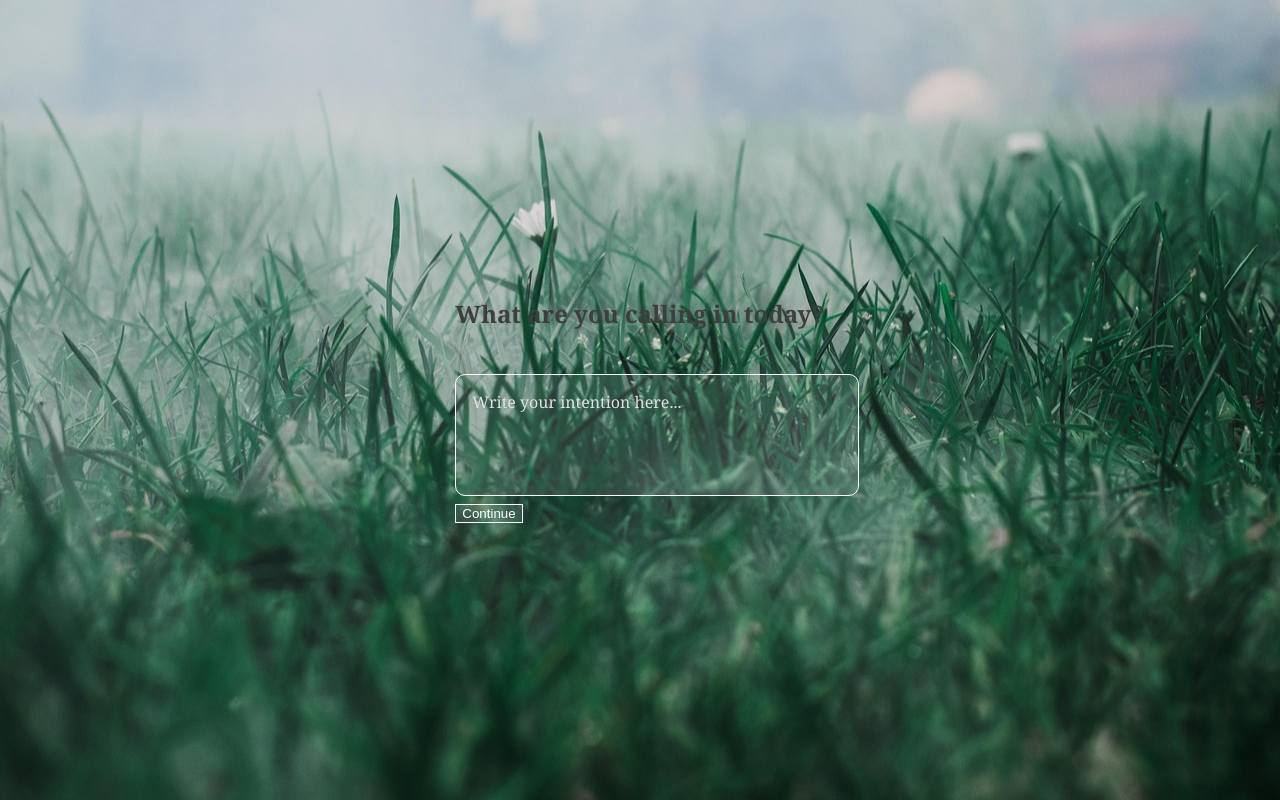
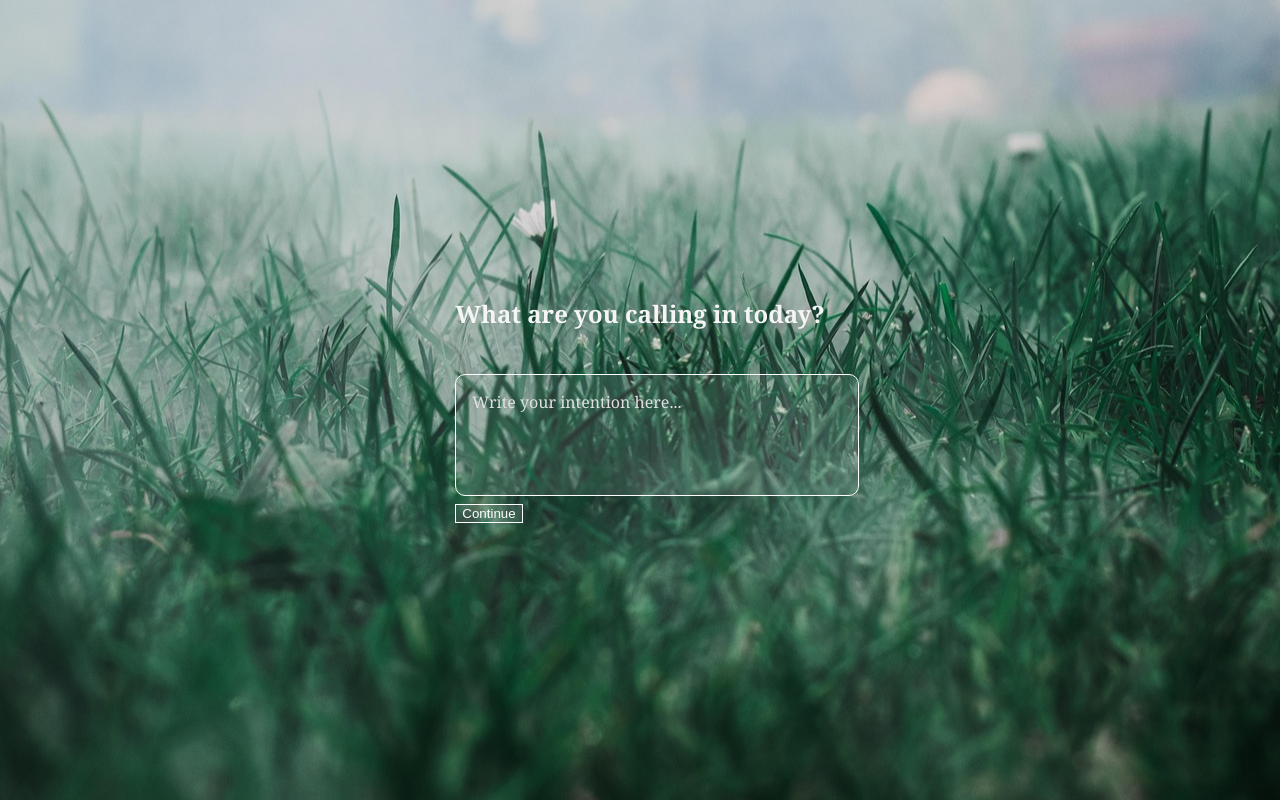
Before and after one commit to NCorina/Corina_N, a plain HTML site: page index.html in a window 1280 px wide. Drawn offline with Linux system fonts and the light colour scheme.

Commit message:
Update style.css

```diff
--- a/style.css
+++ b/style.css
@@ -26,7 +26,8 @@ h1 {
   background-position: center;
   background-repeat: no-repeat;
   background-attachment: fixed;
-  color: #3e3e3e;
+  color: #f5f5f5; /* soft white */;
+
 }
 
 
```
